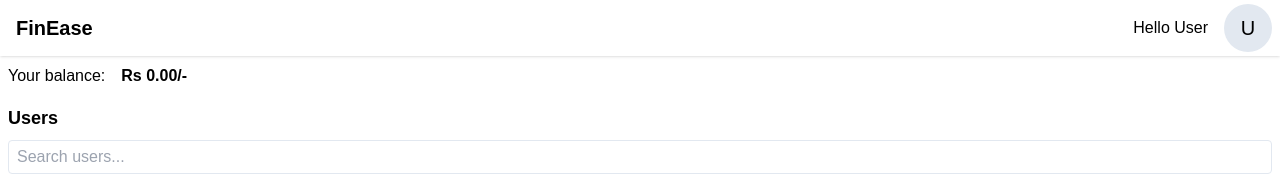
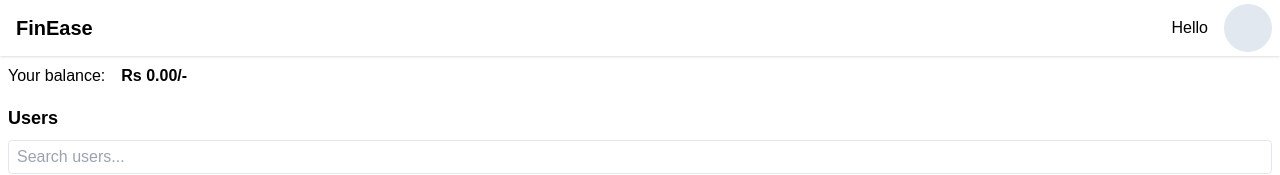
Before and after one commit to hanzalahwaheed/FinEase, a React (Vite) app in the folder frontend/: page /dashboard in a window 1280 px wide. Shown: the top 175 px of the page. Built offline with nearby package versions, Linux system fonts and the light colour scheme; no server answers; sample sign-in values are in the browser's storage; a web font is replaced by a local one.

Commit message:
added state management store

```diff
--- a/frontend/package.json
+++ b/frontend/package.json
@@ -13,7 +13,8 @@
     "axios": "^1.6.8",
     "react": "^18.2.0",
     "react-dom": "^18.2.0",
-    "react-router-dom": "^6.22.3"
+    "react-router-dom": "^6.22.3",
+    "recoil": "^0.7.7"
   },
   "devDependencies": {
     "@types/react": "^18.2.64",
--- a/frontend/src/App.jsx
+++ b/frontend/src/App.jsx
@@ -5,6 +5,7 @@ import Signin from "./pages/Signin";
 import Dashboard from "./pages/Dashboard";
 import SendMoneyCard from "./pages/SendMoney";
 import axios from "axios";
+import { RecoilRoot } from "recoil";
 const BASE_URL = import.meta.env.VITE_API_BASE_URL;
 
 const App = () => {
@@ -26,6 +27,7 @@ const App = () => {
   }, [isAuth]);
 
   return (
+    <RecoilRoot>
       <div className="font-redditmono">
         <BrowserRouter>
           <Routes>
@@ -37,6 +39,7 @@ const App = () => {
           </Routes>
         </BrowserRouter>
       </div>
+    </RecoilRoot>
   );
 };
 
--- a/frontend/src/components/Appbar.jsx
+++ b/frontend/src/components/Appbar.jsx
@@ -1,13 +1,22 @@
+import { useRecoilValue } from "recoil";
+import userState from "../store/index.js";
+
 const Appbar = () => {
+  const user = useRecoilValue(userState);
+  console.log(user);
   return (
     <div className="shadow h-14 flex justify-between">
       <div className="flex flex-col justify-center h-full ml-4 font-extrabold text-xl">
         FinEase
       </div>
       <div className="flex">
-        <div className="flex flex-col justify-center h-full mr-4">Hello User</div>
+        <div className="flex flex-col justify-center h-full mr-4">
+          Hello {user}
+        </div>
         <div className="rounded-full h-12 w-12 bg-slate-200 flex justify-center mt-1 mr-2">
-          <div className="flex flex-col justify-center h-full text-xl">U</div>
+          <div className="flex flex-col justify-center h-full text-xl">
+            {user[0]}
+          </div>
         </div>
       </div>
     </div>
--- a/frontend/src/pages/Signin.jsx
+++ b/frontend/src/pages/Signin.jsx
@@ -6,11 +6,14 @@ import BottomWarning from "../components/BottomWarning";
 import axios from "axios";
 import { useState } from "react";
 import { useNavigate } from "react-router-dom";
+import { useRecoilState } from "recoil";
+import userState from "../store";
 const BASE_URL = import.meta.env.VITE_API_BASE_URL;
 
 const Signin = () => {
   const [email, setEmail] = useState("");
   const [password, setPassword] = useState("");
+  const [user, setUser] = useRecoilState(userState);
   const navigate = useNavigate();
   return (
     <div className="bg-slate-300 h-screen flex justify-center">
@@ -31,11 +34,15 @@ const Signin = () => {
           />
           <Button
             onClick={async () => {
-              const response = await axios.post(`${BASE_URL}api/v1/user/signin`, {
-                email,
-                password,
-              });
+              const response = await axios.post(
+                `${BASE_URL}api/v1/user/signin`,
+                {
+                  email,
+                  password,
+                }
+              );
               localStorage.setItem("token", response.data.token);
+              setUser(response.data.user.firstName);
               navigate("/dashboard");
             }}
             text="Sign In"
--- /dev/null
+++ b/frontend/src/store/index.js
@@ -0,0 +1,8 @@
+import { atom } from "recoil";
+
+const userState = atom({
+  key: "userState",
+  default: "",
+});
+
+export default userState;
```
Also changed, not shown: 2 other files (tests, documents, lock files or other folders). Lines whose indentation alone changed are shown as unchanged.
